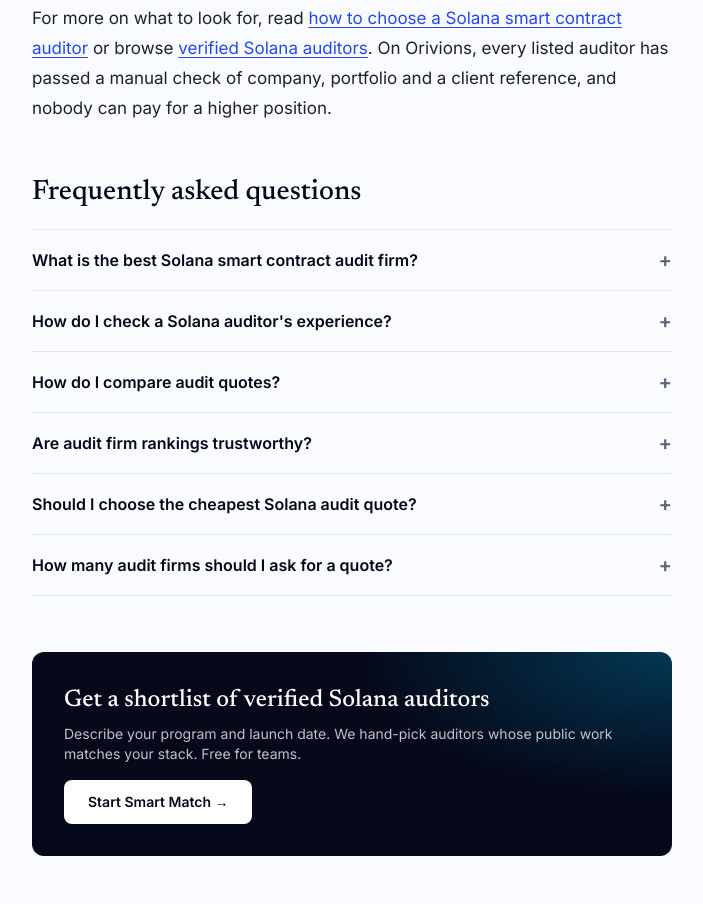
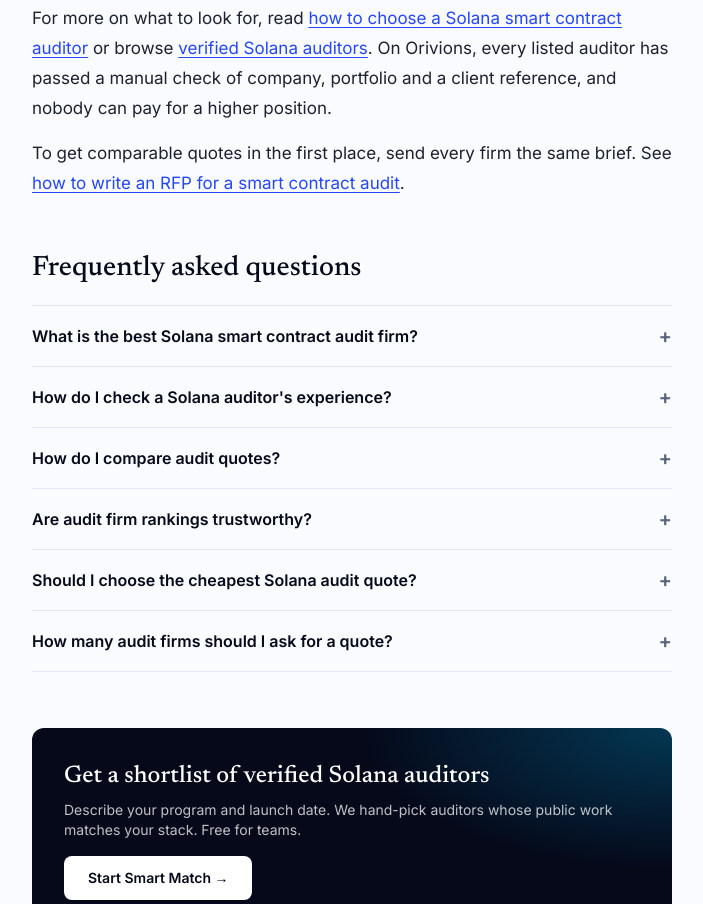
Before and after one commit to JakeMalarczyk/Orivions, a Next.js app in the folder orivions-app/: page /blog/how-to-compare-solana-audit-firms in a window 1280 px wide. Shown: the part 4920-5824 px from the top of the page, without its empty margins (288-991 px from the left). Built offline with nearby package versions, Linux system fonts and the light colour scheme; no server answers.

Commit message:
Link RFP guide from compare audit firms
Added a paragraph about obtaining comparable quotes by sending the same brief to each firm.

```diff
--- a/orivions-app/app/blog/how-to-compare-solana-audit-firms/page.tsx
+++ b/orivions-app/app/blog/how-to-compare-solana-audit-firms/page.tsx
@@ -210,6 +210,13 @@ export default function PostPage() {
         . On Orivions, every listed auditor has passed a manual check of company, portfolio and a
         client reference, and nobody can pay for a higher position.
       </P>
+      <P>
+        To get comparable quotes in the first place, send every firm the same brief. See{' '}
+        <Link href="/blog/how-to-write-an-rfp-for-a-smart-contract-audit" className="text-blue-deep">
+          how to write an RFP for a smart contract audit
+        </Link>
+        .
+      </P>
     </BlogPost>
   );
 }
```
